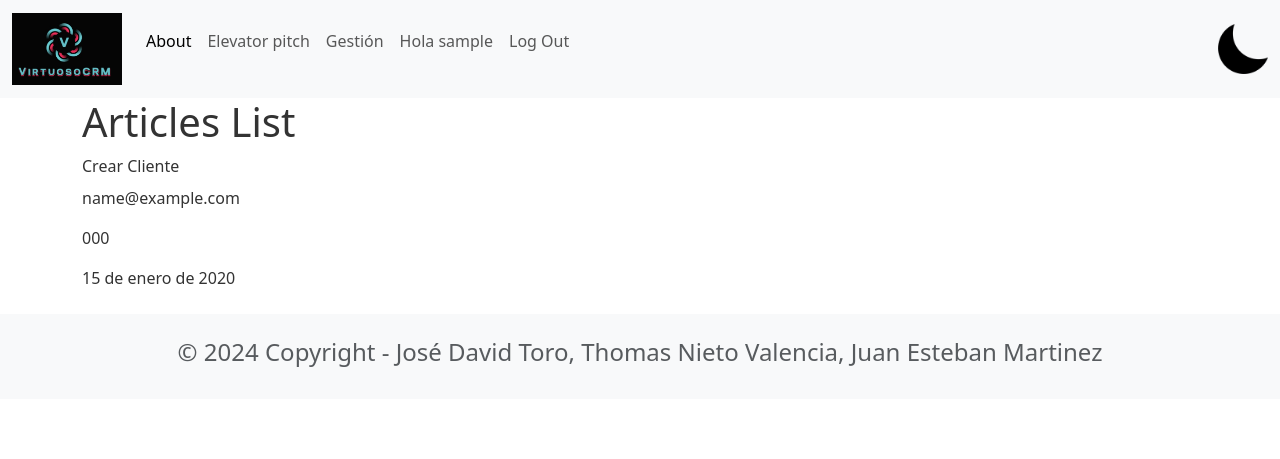
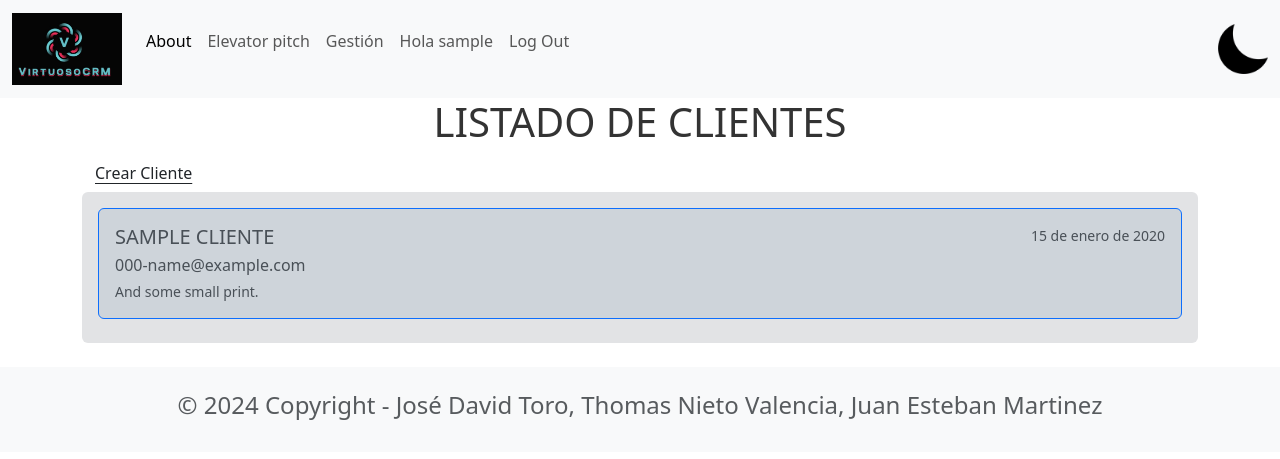
Before and after one commit to thnietov/VirtuosoCRM, a Django app: page /gestion/ in a window 1280 px wide. Shown: the top 459 px of the page. Run offline with Django 5.2, Linux system fonts and the light colour scheme; a user stored in the database is signed in; tables that the repository leaves empty hold one stand-in row (values such as "Sample post"); parts of the project's set-up code (start-up, migrations or seed data) failed here and were passed over; some libraries are stand-ins or nearby versions.

Commit message:
Gestion con bootstrap

```diff
--- a/gestion/templates/gestion.html
+++ b/gestion/templates/gestion.html
@@ -1,16 +1,18 @@
 {% extends 'base.html' %}
 
 {% block content%}
-    <h1>Articles List</h1>
-    <a class="nav-link" href="{% url 'crearCliente' %}">Crear Cliente</a>
-    <div class="articles">
-    {% for cliente in clientes %}
-        <div class="article">
-            <h2><a href="">{{ cliente.nombre }}</a></h2>
-            <p>{{ cliente.emailCliente }}</p>
-            <p>{{ cliente.telefonoCliente }}</p>
-            <p>{{ cliente.creationDate }}</p>
-        </div>
-    {% endfor %}
+    <h1 class="text-center">LISTADO DE CLIENTES</h1>
+    <button type="button" class="btn" ><a class="link-dark link-offset-2" href="{% url 'crearCliente' %}">Crear Cliente</a></button>
+    <div class="list-group p-3 mb-2 bg-secondary-subtle">
+        {% for cliente in clientes %}
+        <a href="#" class="list-group-item list-group-item-action active p-3 mb-2 bg-dark-subtle text-dark-emphasis" aria-current="true">
+            <div class="d-flex w-100 justify-content-between ">
+                <h5 class="mb-1 text-uppercase">{{ cliente.nombreCliente }}</h5>
+                <small>{{ cliente.creationDate }}</small>
+            </div>
+            <p class="mb-1">{{ cliente.telefonoCliente }}-{{ cliente.emailCliente }}</p>
+            <small>And some small print.</small>
+        </a>
+        {% endfor %}
     </div>
 {% endblock %}
--- a/gestion/views.py
+++ b/gestion/views.py
@@ -6,7 +6,7 @@ from . import forms
 
 @login_required(login_url="login")
 def gestion(request):
-    clientes = Cliente.objects.all()
+    clientes = Cliente.objects.filter(author_id=request.user.id)
     return render(request, 'gestion.html',{'clientes':clientes})
 
 @login_required(login_url="login")
```
Also changed, not shown: 1 other file.
